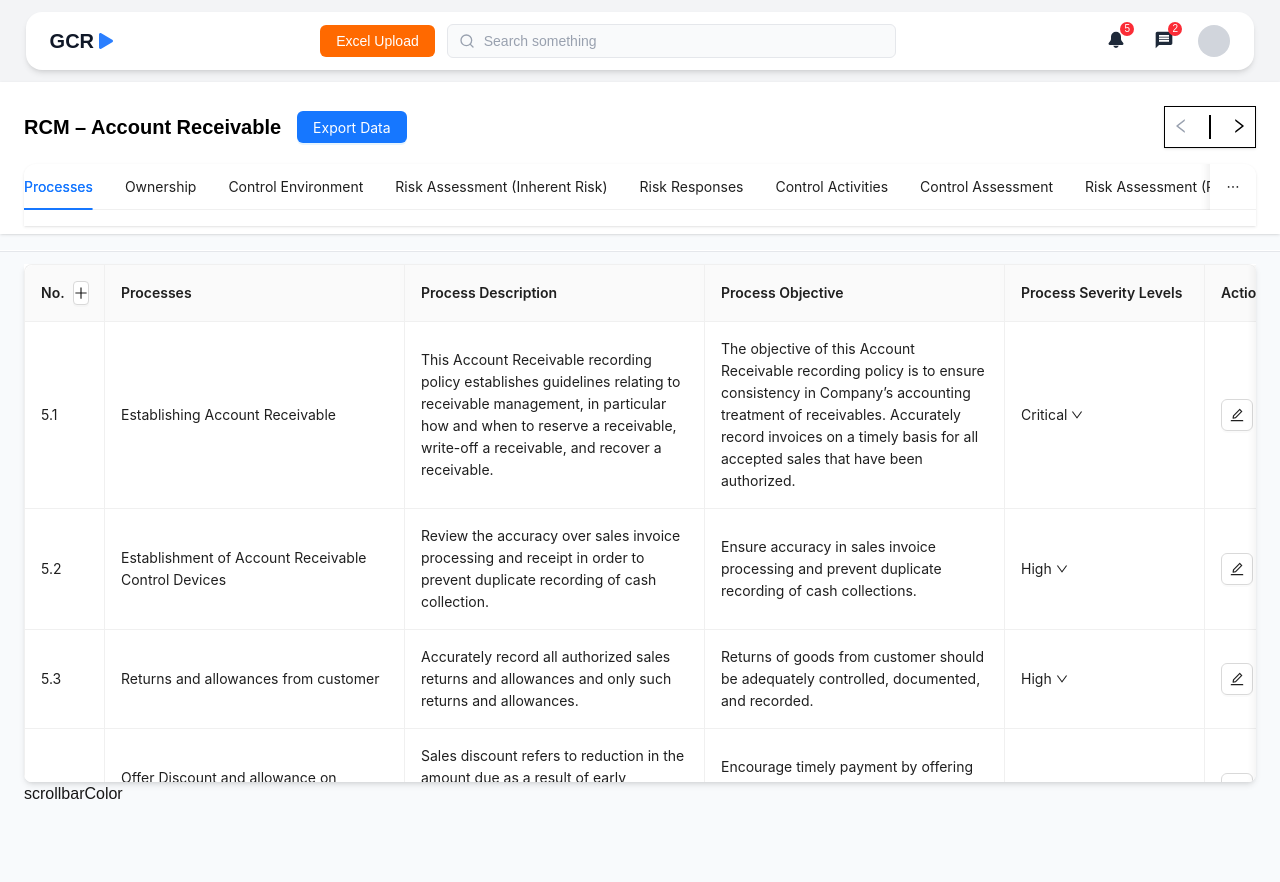
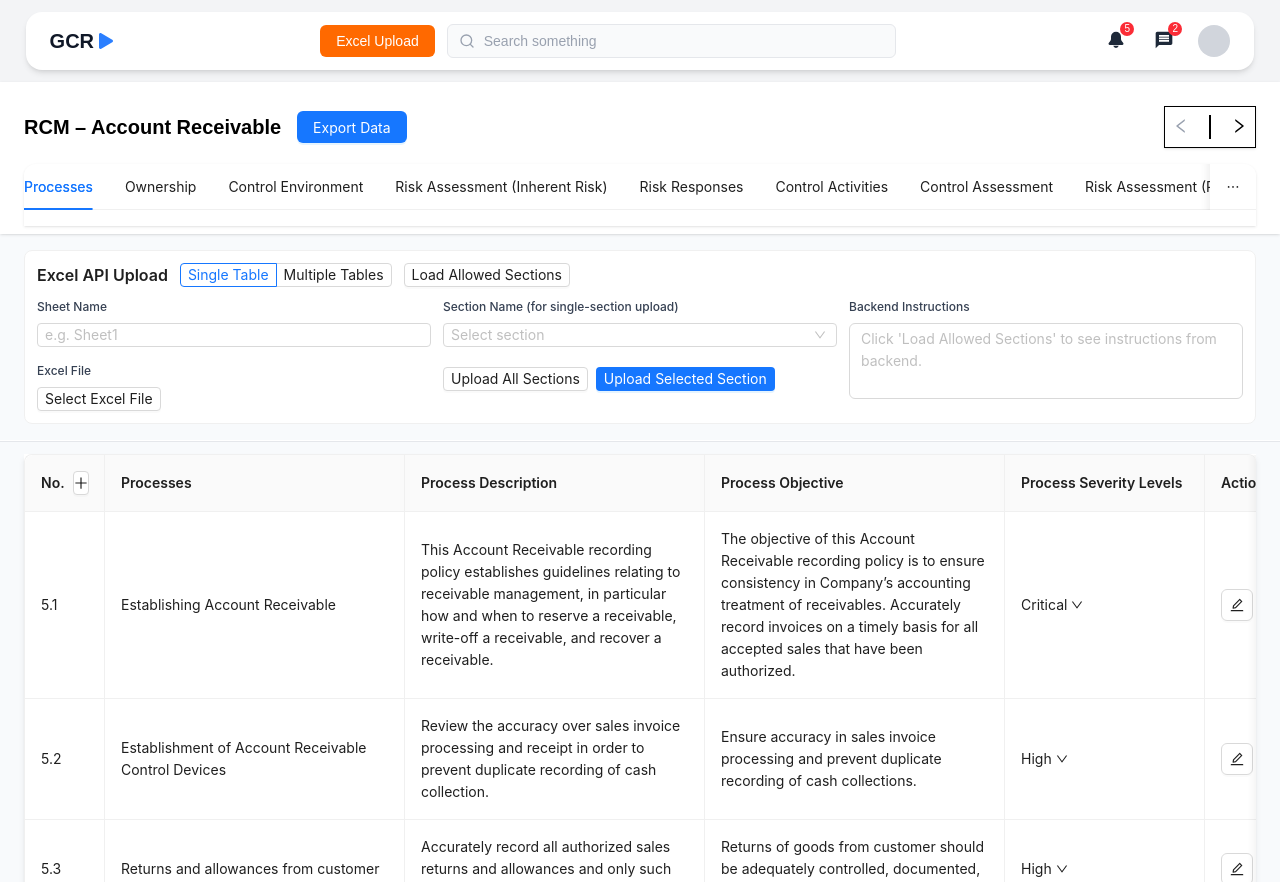
Before and after one commit to macworldgithub/finance-process-management, a Next.js app: page / in a window 1280 px wide. Built offline with nearby package versions, Linux system fonts and the light colour scheme.

Commit message:
Api's integrated

```diff
--- a/package.json
+++ b/package.json
@@ -11,6 +11,7 @@
   "dependencies": {
     "@ant-design/icons": "^6.1.0",
     "antd": "^5.28.0",
+    "axios": "^1.13.2",
     "lucide-react": "^0.548.0",
     "next": "16.0.1",
     "react": "19.2.0",
--- /dev/null
+++ b/src/components/sections/AccountReceivable/ExcelApiPanel.tsx
@@ -0,0 +1,216 @@
+"use client";
+
+import React, { useState } from "react";
+import { apiClient } from "@/config/apiClient";
+import { Button, Select, Input, Upload, message, Radio, Card, Typography } from "antd";
+import type { UploadProps } from "antd";
+
+const { TextArea } = Input;
+const { Option } = Select;
+const { Title, Paragraph } = Typography;
+
+const ExcelApiPanel: React.FC = () => {
+  const [mode, setMode] = useState<"single" | "multiple">("single");
+  const [sections, setSections] = useState<string[]>([]);
+  const [instructions, setInstructions] = useState<string[]>([]);
+  const [selectedSection, setSelectedSection] = useState<string | undefined>();
+  const [sheetName, setSheetName] = useState<string>("");
+  const [file, setFile] = useState<File | null>(null);
+  const [loadingSections, setLoadingSections] = useState(false);
+  const [loadingAll, setLoadingAll] = useState(false);
+  const [loadingSingle, setLoadingSingle] = useState(false);
+  const [lastResponse, setLastResponse] = useState<any>(null);
+
+  const handleFetchSections = async () => {
+    try {
+      setLoadingSections(true);
+      const endpoint = mode === "single" ? "/single-table-allowed" : "/multiple-table-allowed";
+      const { data } = await apiClient.get(endpoint);
+      setSections(data.sections || []);
+      setInstructions(data.instructions || []);
+      setSelectedSection(undefined);
+    } catch (error: any) {
+      message.error(error?.response?.data?.detail || "Failed to fetch sections");
+    } finally {
+      setLoadingSections(false);
+    }
+  };
+
+  const ensureBasicValidation = () => {
+    if (!sheetName) {
+      message.warning("Please enter sheet name");
+      return false;
+    }
+    if (!file) {
+      message.warning("Please upload an Excel file");
+      return false;
+    }
+    return true;
+  };
+
+  const handleUploadAll = async () => {
+    if (!ensureBasicValidation()) return;
+    try {
+      setLoadingAll(true);
+      const formData = new FormData();
+      formData.append("sheet_name", sheetName);
+      formData.append("file", file as Blob);
+      const { data } = await apiClient.post("/upload/all-sections", formData, {
+        headers: { "Content-Type": "multipart/form-data" },
+      });
+      setLastResponse(data);
+      message.success("Uploaded and parsed all sections successfully");
+    } catch (error: any) {
+      message.error(error?.response?.data?.detail || "Failed to upload all sections");
+    } finally {
+      setLoadingAll(false);
+    }
+  };
+
+  const handleUploadSingle = async () => {
+    if (!ensureBasicValidation()) return;
+    if (!selectedSection) {
+      message.warning("Please select a section");
+      return;
+    }
+    try {
+      setLoadingSingle(true);
+      const formData = new FormData();
+      formData.append("sheet_name", sheetName);
+      formData.append("section_name", selectedSection);
+      formData.append("file", file as Blob);
+      const { data } = await apiClient.post("/upload/section", formData, {
+        headers: { "Content-Type": "multipart/form-data" },
+      });
+      setLastResponse(data);
+      message.success("Uploaded and parsed selected section successfully");
+    } catch (error: any) {
+      message.error(error?.response?.data?.detail || "Failed to upload selected section");
+    } finally {
+      setLoadingSingle(false);
+    }
+  };
+
+  const uploadProps: UploadProps = {
+    beforeUpload: (fileObj) => {
+      setFile(fileObj as File);
+      return false; // prevent auto upload
+    },
+    maxCount: 1,
+    accept: ".xlsx,.xls",
+  };
+
+  return (
+    <Card className="mb-4" size="small">
+      <div className="flex flex-col gap-3">
+        <div className="flex items-center justify-between gap-4 flex-wrap">
+          <div className="flex items-center gap-3 flex-wrap">
+            <Title level={5} style={{ margin: 0 }}>
+              Excel API Upload
+            </Title>
+            <Radio.Group
+              size="small"
+              value={mode}
+              onChange={(e) => {
+                setMode(e.target.value);
+                setSections([]);
+                setInstructions([]);
+                setSelectedSection(undefined);
+              }}
+            >
+              <Radio.Button value="single">Single Table</Radio.Button>
+              <Radio.Button value="multiple">Multiple Tables</Radio.Button>
+            </Radio.Group>
+            <Button
+              size="small"
+              onClick={handleFetchSections}
+              loading={loadingSections}
+            >
+              Load Allowed Sections
+            </Button>
+          </div>
+        </div>
+
+        <div className="grid grid-cols-1 md:grid-cols-3 gap-3">
+          <div className="flex flex-col gap-2">
+            <label className="text-xs font-medium text-gray-700">Sheet Name</label>
+            <Input
+              size="small"
+              placeholder="e.g. Sheet1"
+              value={sheetName}
+              onChange={(e) => setSheetName(e.target.value)}
+            />
+            <label className="text-xs font-medium text-gray-700 mt-2">Excel File</label>
+            <Upload {...uploadProps}>
+              <Button size="small">Select Excel File</Button>
+            </Upload>
+            {file && (
+              <Paragraph type="secondary" style={{ marginTop: 4, fontSize: 12 }}>
+                Selected: {file.name}
+              </Paragraph>
+            )}
+          </div>
+
+          <div className="flex flex-col gap-2">
+            <label className="text-xs font-medium text-gray-700">Section Name (for single-section upload)</label>
+            <Select
+              size="small"
+              placeholder="Select section"
+              value={selectedSection}
+              onChange={(value) => setSelectedSection(value)}
+              allowClear
+            >
+              {sections.map((s) => (
+                <Option key={s} value={s}>
+                  {s}
+                </Option>
+              ))}
+            </Select>
+
+            <div className="flex gap-2 mt-3 flex-wrap">
+              <Button
+                size="small"
+                type="default"
+                onClick={handleUploadAll}
+                loading={loadingAll}
+              >
+                Upload All Sections
+              </Button>
+              <Button
+                size="small"
+                type="primary"
+                onClick={handleUploadSingle}
+                loading={loadingSingle}
+              >
+                Upload Selected Section
+              </Button>
+            </div>
+          </div>
+
+          <div className="flex flex-col gap-2">
+            <label className="text-xs font-medium text-gray-700">Backend Instructions</label>
+            <TextArea
+              readOnly
+              autoSize={{ minRows: 3, maxRows: 6 }}
+              value={instructions.join("\n")}
+              placeholder="Click 'Load Allowed Sections' to see instructions from backend."
+            />
+          </div>
+        </div>
+
+        {lastResponse && (
+          <div className="mt-2">
+            <label className="text-xs font-medium text-gray-700">Last API Response (debug view)</label>
+            <TextArea
+              readOnly
+              autoSize={{ minRows: 3, maxRows: 8 }}
+              value={JSON.stringify(lastResponse, null, 2)}
+            />
+          </div>
+        )}
+      </div>
+    </Card>
+  );
+};
+
+export default ExcelApiPanel;
--- a/src/components/sections/AccountReceivable/index.tsx
+++ b/src/components/sections/AccountReceivable/index.tsx
@@ -793,6 +793,7 @@ import { DataType } from "./types";
 import * as XLSX from "xlsx";
 import type { ColumnType, ColumnGroupType } from "antd/es/table";
 import { useDebouncedCallback } from "use-debounce";
+import ExcelApiPanel from "./ExcelApiPanel";
 
 const { TextArea } = Input;
 
@@ -1387,6 +1388,9 @@ const AccountReceivable = forwardRef<AccountReceivableRef, {}>((props, ref) => {
       {/* Scrollable Content */}
       <div className="flex-1 overflow-auto">
         <div className="p-6 pt-4">
+          <div className="mb-4">
+            <ExcelApiPanel />
+          </div>
           {loading ? (
             <div className="flex justify-center items-center h-full">
               <Spin size="large" />
--- /dev/null
+++ b/src/config/apiClient.ts
@@ -0,0 +1,9 @@
+import axios from "axios";
+
+const API_BASE_URL = "https://finance.omnisuiteai.com";
+
+export const apiClient = axios.create({
+  baseURL: API_BASE_URL,
+});
+
+export { API_BASE_URL };
```
Also changed, not shown: 1 other file (tests, documents, lock files or other folders).
